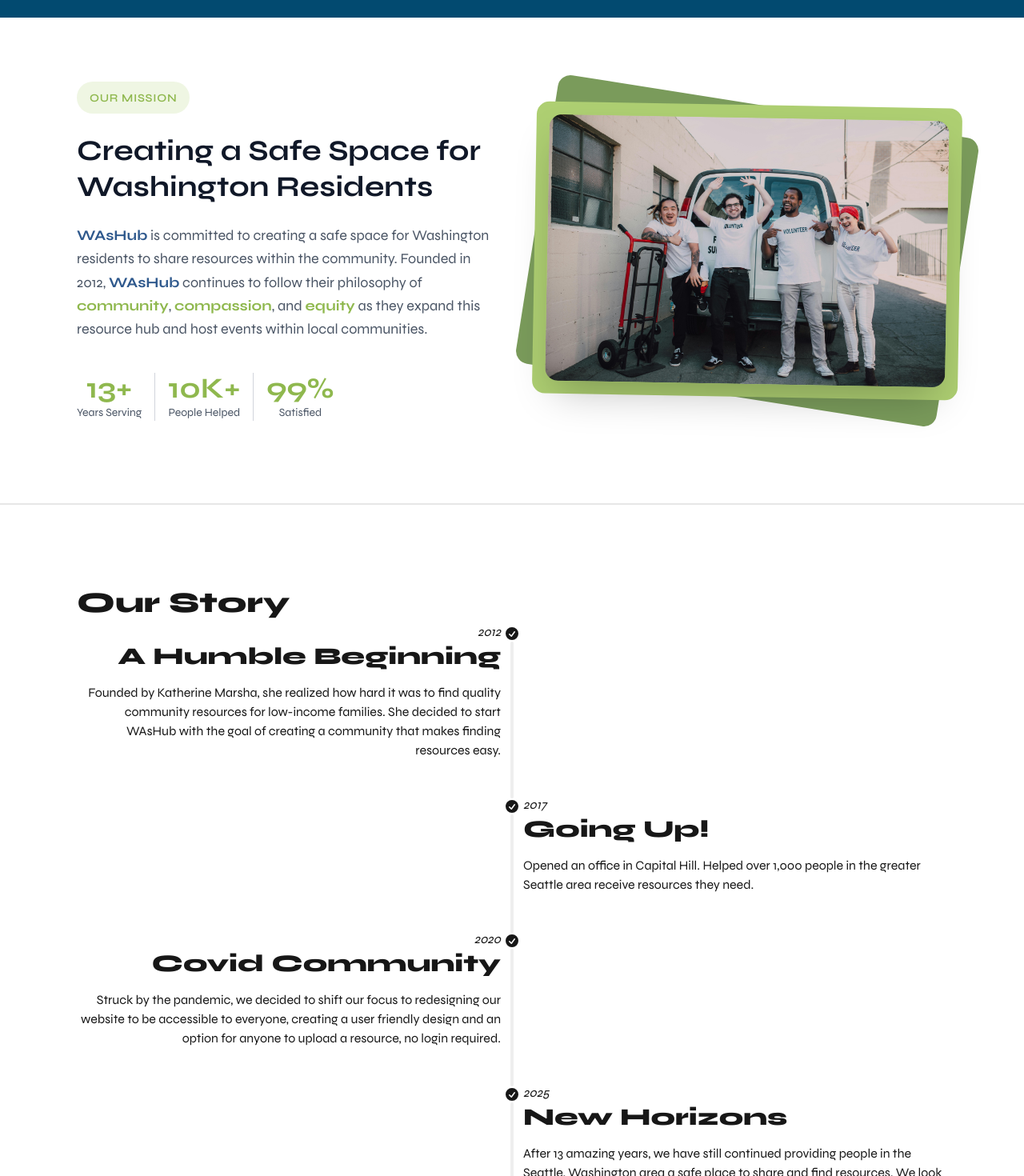
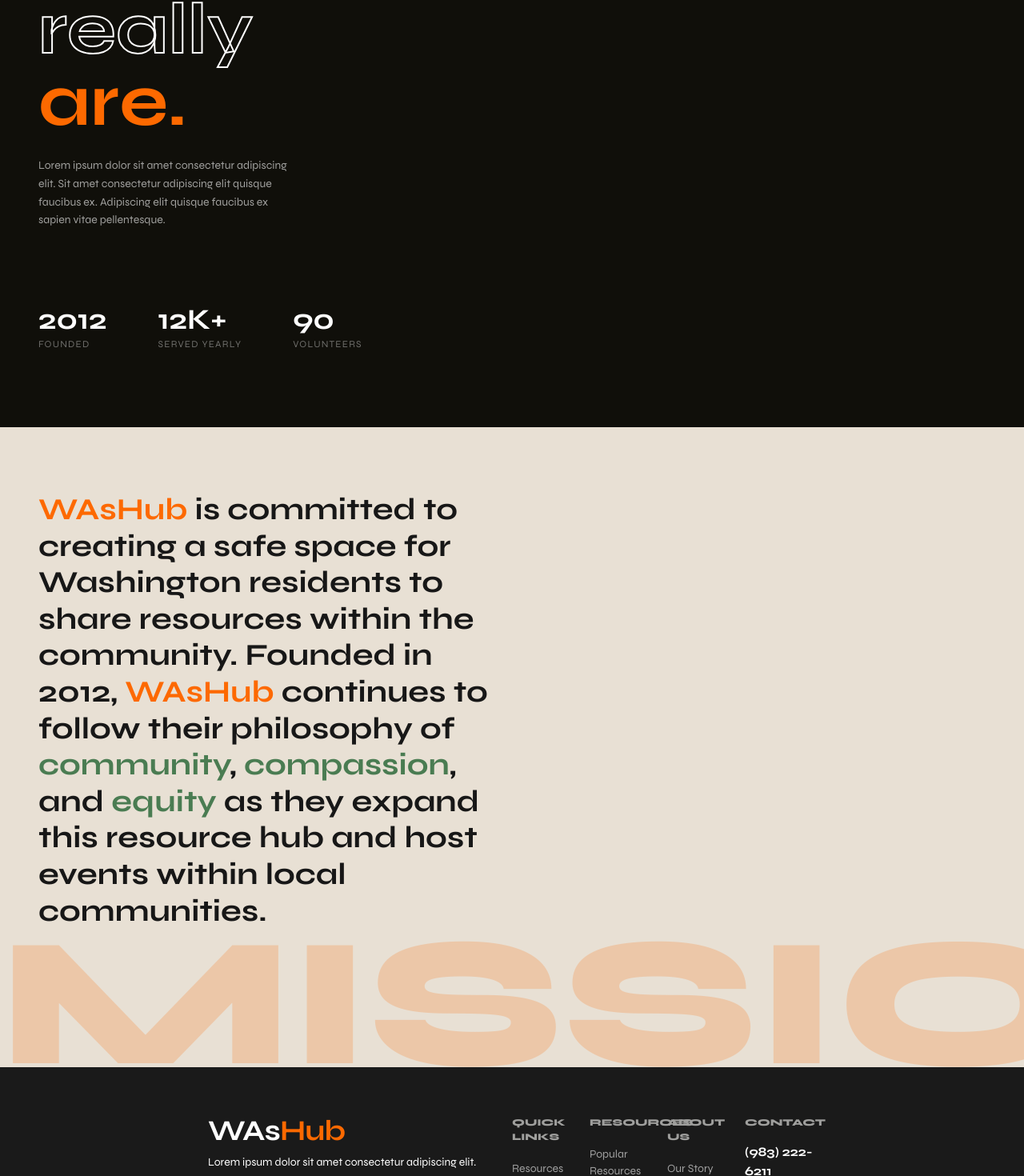
Before and after one commit to NormalDuck/TSA-2025-Webmaster, a Next.js app: page /about in a window 1280 px wide. Shown: the part 266-1736 px from the top of the page at 80% size. Built offline with nearby package versions, Linux system fonts and the light colour scheme.

Commit message:
Update on about us page
Added the first page and mission statement section

```diff
--- a/app/about/page.tsx
+++ b/app/about/page.tsx
@@ -1,155 +1,62 @@
-import Image from "next/image";
+import Footer from "@/components/footer";
 
 export default function AboutPage() {
-  return <div>
-    <div className="bg-[#024A70] py-30 px-20 flex justify-center">
-      <label className="text-5xl font-extrabold text-white">About us</label>
-    </div>
+  return <>
+  {/*Section 1: Who we are */}
+  <section>
+    <div className="min-h-screen p-12 bg-[#100F0A] flex flex-col justify-between">
+      <div>
+        <h1 className="text-[90px] font-bold text-white mt-[120px] leading-[1.0]">
+          Who we<br/>
+          <span className="text-transparent" style={{ WebkitTextStroke: "2px white" }}>really</span><br/>
+          <span className="text-[#FD6900]">are.</span>
+        </h1>
+        <p className="text-white/60 mt-6 max-w-xs text-sm leading-relaxed">
+          Lorem ipsum dolor sit amet consectetur adipiscing elit. Sit amet consectetur adipiscing elit quisque faucibus ex. Adipiscing elit quisque faucibus ex sapien vitae pellentesque.
+        </p>
+      </div>
 
-    {/*Mission Section*/}
-    <div className="max-w-6xl mx-auto px-8 py-20">
-      <div className="grid grid-cols-1 lg:grid-cols-2 gap-12 items-center">
-        <div className="space-y-6">
-          <div className="inline-block px-4 py-2 bg-[#AECF72]/20 rounded-full">
-            <span className="text-[#8fb84e] font-semibold text-sm uppercase tracking-wider">Our Mission</span>
-          </div>
-          <h2 className="text-4xl font-bold text-gray-900 leading-tight">
-            Creating a Safe Space for Washington Residents
-          </h2>
-          <p className="text-lg text-gray-600 leading-relaxed">
-            <strong className="text-[#2F598D]">WAsHub</strong> is committed to creating a safe space for Washington residents to share resources within the community. Founded in 2012, <strong className="text-[#2F598D]">WAsHub</strong> continues to follow their philosophy of <strong className="text-[#8fb84e]">community</strong>, <strong className="text-[#8fb84e]">compassion</strong>, and <strong className="text-[#8fb84e]">equity</strong> as they expand this resource hub and host events within local communities.
-          </p>
-          <div className="flex gap-4 pt-4">
-            <div className="text-center">
-              <div className="text-4xl font-bold text-[#8fb84e]">13+</div>
-              <div className="text-sm text-gray-600">Years Serving</div>
-            </div>
-
-            <div className="w-px bg-gray-300"></div>
-
-            <div className="text-center">
-              <div className="text-4xl font-bold text-[#8fb84e]">10K+</div>
-              <div className="text-sm text-gray-600">People Helped</div>
-            </div>
-
-            <div className="w-px bg-gray-300"></div>
-
-            <div className="text-center">
-              <div className="text-4xl font-bold text-[#8fb84e]">99%</div>
-              <div className="text-sm text-gray-600">Satisfied</div>
-            </div>
-          </div>
+      {/* Stats row */}
+      <div className="flex gap-16 mb-12">
+        <div>
+          <p className="text-white text-[36px] font-bold leading-none">2012</p>
+          <p className="text-white/40 text-xs tracking-widest uppercase mt-1">Founded</p>
         </div>
-
-        {/*Mission Image*/}
-        <div className="flex justify-center lg:justify-end">
-          <div className="relative">
-            <div className="absolute -inset-4 bg-[#7a9b5b] rounded-2xl transform rotate-9"></div>
-            <div className="absolute -inset-4 bg-[#AECF72] rounded-2xl transform rotate-1"></div>
-            <Image className="relative rounded-2xl shadow-2xl rotate-1" src="/about_page_hero.jpg" alt="about page hero" width={500} height={500} />
-          </div>
+        <div>
+          <p className="text-white text-[36px] font-bold leading-none">12K+</p>
+          <p className="text-white/40 text-xs tracking-widest uppercase mt-1">Served Yearly</p>
+        </div>
+        <div>
+          <p className="text-white text-[36px] font-bold leading-none">90</p>
+          <p className="text-white/40 text-xs tracking-widest uppercase mt-1">Volunteers</p>
         </div>
       </div>
     </div>
+  </section>
 
-    <div className="divider"></div>
+  {/*Section 2: Our Mission */}
+  <section className="relative bg-[#E8E0D4] min-h-screen flex flex-col justify-between overflow-hidden">
+    <div className="p-12 pt-20 max-w-2xl">
+      <p className="text-[38px] font-bold leading-[1.2]">
+        <span className="text-[#FD6900]">WAsHub</span>{" "}
+        is committed to creating a safe space for Washington residents to share resources within the community. Founded in 2012,{" "}
+        <span className="text-[#FD6900]">WAsHub</span>{" "}
+        continues to follow their philosophy of{" "}
+        <span className="text-[#4A7C52]">community</span>,{" "}
+        <span className="text-[#4A7C52]">compassion</span>, and{" "}
+        <span className="text-[#4A7C52]">equity</span>{" "}
+        as they expand this resource hub and host events within local communities.
+      </p>
+    </div>
 
-    <div className="max-w-6xl mx-auto px-8 py-20">
-      <h1 className="text-4xl font-extrabold">Our Story</h1>
-
-      <ul className="timeline timeline-snap-icon max-md:timeline-compact timeline-vertical">
-        <li>
-          <div className="timeline-middle">
-            <svg
-              xmlns="http://www.w3.org/2000/svg"
-              viewBox="0 0 20 20"
-              fill="currentColor"
-              className="h-5 w-5"
-            >
-              <path
-                fillRule="evenodd"
-                d="M10 18a8 8 0 100-16 8 8 0 000 16zm3.857-9.809a.75.75 0 00-1.214-.882l-3.483 4.79-1.88-1.88a.75.75 0 10-1.06 1.061l2.5 2.5a.75.75 0 001.137-.089l4-5.5z"
-                clipRule="evenodd"
-              />
-            </svg>
-          </div>
-          <div className="timeline-start mb-10 md:text-end">
-            <time className="font-mono italic">2012</time>
-            <div className="font-black text-3xl mb-4">A Humble Beginning</div>
-            Founded by Katherine Marsha, she realized how hard it was to find quality community resources for low-income families. She decided to start WAsHub with the goal of creating a community that makes finding resources easy.
-          </div>
-          <hr />
-        </li>
-        <li>
-          <hr />
-          <div className="timeline-middle">
-            <svg
-              xmlns="http://www.w3.org/2000/svg"
-              viewBox="0 0 20 20"
-              fill="currentColor"
-              className="h-5 w-5"
-            >
-              <path
-                fillRule="evenodd"
-                d="M10 18a8 8 0 100-16 8 8 0 000 16zm3.857-9.809a.75.75 0 00-1.214-.882l-3.483 4.79-1.88-1.88a.75.75 0 10-1.06 1.061l2.5 2.5a.75.75 0 001.137-.089l4-5.5z"
-                clipRule="evenodd"
-              />
-            </svg>
-          </div>
-          <div className="timeline-end md:mb-10">
-            <time className="font-mono italic">2017</time>
-            <div className="font-black text-3xl mb-4">Going Up!</div>
-            Opened an office in Capital Hill. Helped over 1,000 people in the greater Seattle area receive resources they need.
-          </div>
-          <hr />
-        </li>
-        <li>
-          <hr />
-          <div className="timeline-middle">
-            <svg
-              xmlns="http://www.w3.org/2000/svg"
-              viewBox="0 0 20 20"
-              fill="currentColor"
-              className="h-5 w-5"
-            >
-              <path
-                fillRule="evenodd"
-                d="M10 18a8 8 0 100-16 8 8 0 000 16zm3.857-9.809a.75.75 0 00-1.214-.882l-3.483 4.79-1.88-1.88a.75.75 0 10-1.06 1.061l2.5 2.5a.75.75 0 001.137-.089l4-5.5z"
-                clipRule="evenodd"
-              />
-            </svg>
-          </div>
-          <div className="timeline-start mb-10 md:text-end">
-            <time className="font-mono italic">2020</time>
-            <div className="font-black text-3xl mb-4">Covid Community</div>
-            Struck by the pandemic, we decided to shift our focus to redesigning our website to be accessible to everyone, creating a user friendly design and an option for anyone to upload a resource, no login required.
-          </div>
-          <hr />
-        </li>
-        <li>
-          <hr />
-          <div className="timeline-middle">
-            <svg
-              xmlns="http://www.w3.org/2000/svg"
-              viewBox="0 0 20 20"
-              fill="currentColor"
-              className="h-5 w-5"
-            >
-              <path
-                fillRule="evenodd"
-                d="M10 18a8 8 0 100-16 8 8 0 000 16zm3.857-9.809a.75.75 0 00-1.214-.882l-3.483 4.79-1.88-1.88a.75.75 0 10-1.06 1.061l2.5 2.5a.75.75 0 001.137-.089l4-5.5z"
-                clipRule="evenodd"
-              />
-            </svg>
-          </div>
-          <div className="timeline-end md:mb-10">
-            <time className="font-mono italic">2025</time>
-            <div className="font-black text-3xl mb-4">New Horizons</div>
-            After 13 amazing years, we have still continued providing people in the Seattle, Washington area a safe place to share and find resources. We look forward to the many more years to come!
-          </div>
-          <hr />
-        </li>
-      </ul>
-    </div>
+    {/* MISSION — half-cropped at bottom */}
+    <div
+      className="absolute bottom-0 left-0 right-0 text-center font-extrabold text-[#FD6900] opacity-20 leading-[0.69] select-none pointer-events-none"
+      style={{ fontSize: "clamp(60px, 18vw, 260px)" }}
+    >
+    MISSION
   </div>
+  </section>
+  <Footer />
+ </>
 }
```
